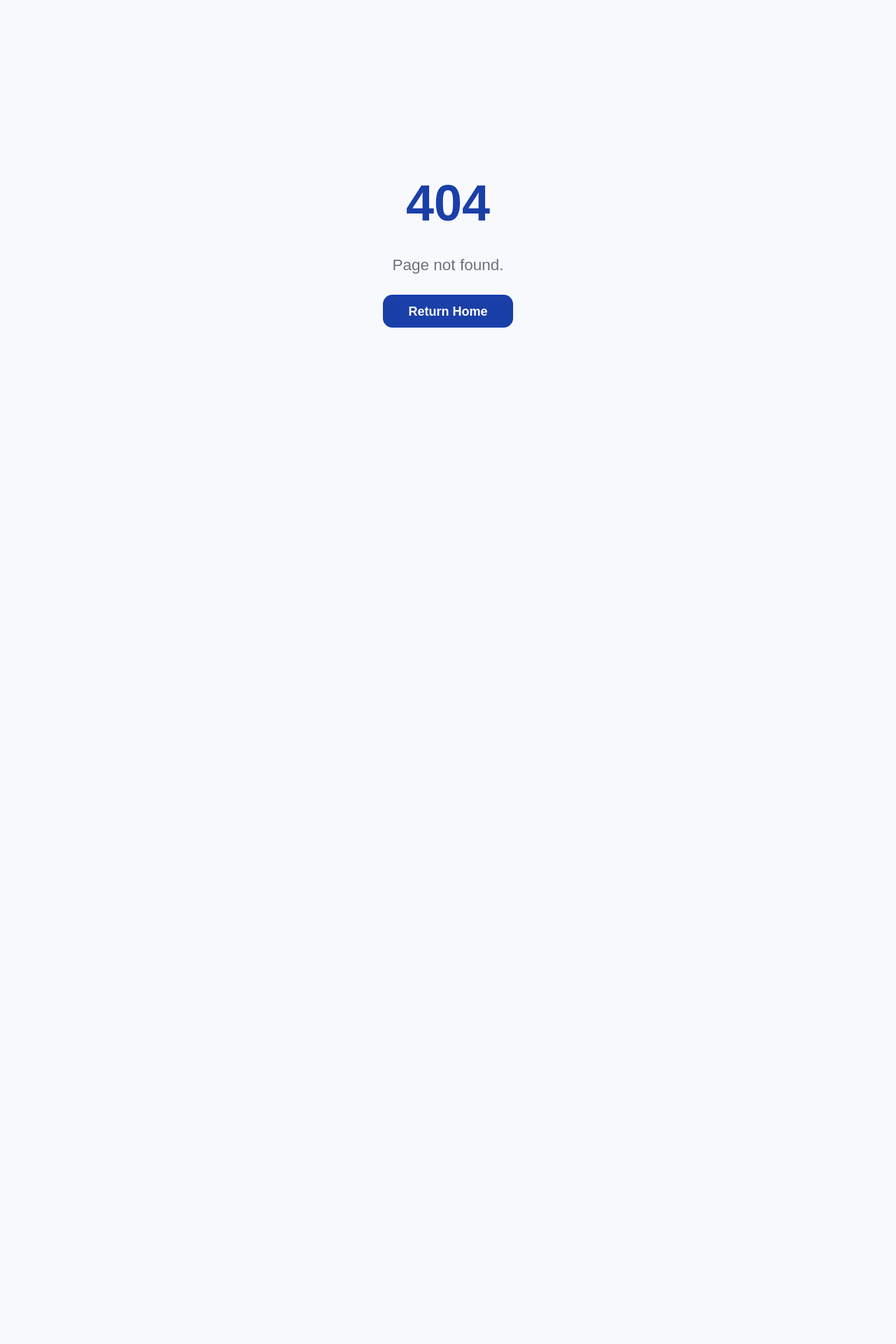
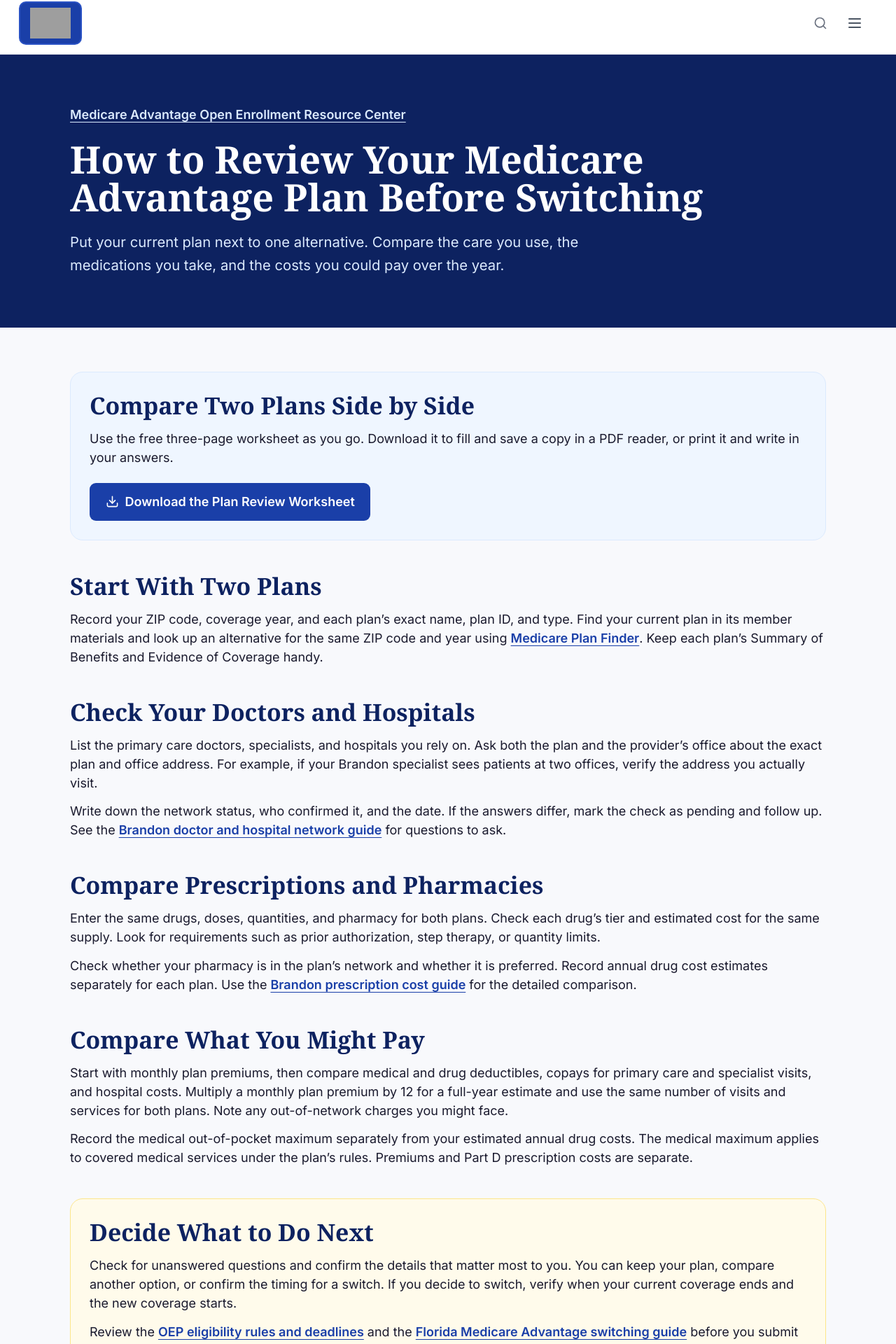
Before and after one commit to stylus1274/medicare-info-pro, a Next.js app: page /medicare-advantage-open-enrollment/plan-review in a window 1280 px wide. Before the commit this address had no page. Shown: the part 53-1973 px from the top of the page at 70% size. Before the commit the page ends 800 px from the top, so only its background shows below. Built offline with nearby package versions, Linux system fonts and the light colour scheme; grey boxes are pictures that could not be loaded.

Commit message:
Add Medicare Advantage plan review and fillable worksheet

```diff
--- a/app/medicare-advantage-open-enrollment/page.tsx
+++ b/app/medicare-advantage-open-enrollment/page.tsx
@@ -35,7 +35,7 @@ const schema = {
 };
 
 const choices = [
-  { title: "Review My Current Plan", text: "Check whether your plan still works for your doctors, prescriptions, and budget.", href: "#review-your-plan", icon: ClipboardList },
+  { title: "Review My Current Plan", text: "Check whether your plan still works for your doctors, prescriptions, and budget.", href: "/medicare-advantage-open-enrollment/plan-review/", icon: ClipboardList },
   { title: "Switch Medicare Advantage Plans", text: "Compare available plans and confirm the new coverage start date before switching.", href: "/switch-medicare-advantage-florida/", icon: CalendarDays },
   { title: "Return to Original Medicare", text: "Check Part D, providers, and Medigap eligibility before leaving your plan.", href: "#return-to-original-medicare", icon: ShieldCheck },
 ];
@@ -97,6 +97,7 @@ export default function Page() {
             <ul className="mt-5 divide-y divide-gray-200 rounded-xl border border-gray-200">
               {checks.map(({ label, detail }) => <li key={label} className="px-5 py-4"><strong>{label}.</strong> {detail}</li>)}
             </ul>
+            <a href="/downloads/medicare-advantage-plan-review-worksheet.pdf" download className={textLink + " mt-5 inline-block"}>Download the Fillable Plan Review Worksheet</a>
             <p className="mt-5 text-gray-700">For example, if you see a specialist in Brandon, confirm that the specialist participates at the office you visit. Start with the <Link className={textLink} href="/check-medicare-doctor-hospital-networks-brandon-fl/">Brandon doctor and hospital network checklist</Link> and the <Link className={textLink} href="/compare-medicare-prescription-costs-brandon/">Brandon prescription cost comparison</Link>.</p>
           </section>
 
--- /dev/null
+++ b/app/medicare-advantage-open-enrollment/plan-review/page.tsx
@@ -0,0 +1,99 @@
+import type { Metadata } from "next";
+import Link from "next/link";
+import { Download } from "lucide-react";
+import Header from "@/components/Header";
+import Footer from "@/components/Footer";
+
+const hub = "/medicare-advantage-open-enrollment/";
+const url = "https://medicareinfopro.com" + hub + "plan-review/";
+const title = "Medicare Advantage Plan Review Checklist | Medicare Information Project";
+const description = "Compare two Medicare Advantage plans side by side. Check doctors, hospitals, prescriptions, pharmacies, and costs before switching.";
+const worksheet = "/downloads/medicare-advantage-plan-review-worksheet.pdf";
+const link = "font-semibold text-[#1a3fa8] underline underline-offset-4";
+const heading = "font-serif text-2xl font-bold text-[#0d2260] sm:text-3xl";
+
+export const metadata: Metadata = {
+  title,
+  description,
+  alternates: { canonical: url },
+  openGraph: { title, description, url, type: "website" },
+};
+
+const schema = {
+  "@context": "https://schema.org",
+  "@type": "WebPage",
+  "@id": url + "#webpage",
+  url,
+  name: title,
+  description,
+  dateModified: "2026-11-13",
+  isPartOf: { "@id": "https://medicareinfopro.com/#website" },
+  publisher: { "@id": "https://medicareinfopro.com/#organization" },
+};
+
+function WorksheetLink() {
+  return (
+    <a href={worksheet} download className="inline-flex w-fit items-center gap-2 rounded-lg bg-[#1a3fa8] px-5 py-3 font-semibold text-white hover:bg-[#0d2260]">
+      <Download size={19} aria-hidden="true" /> Download the Plan Review Worksheet
+    </a>
+  );
+}
+
+export default function Page() {
+  return (
+    <>
+      <script type="application/ld+json" dangerouslySetInnerHTML={{ __html: JSON.stringify(schema) }} />
+      <Header />
+      <main>
+        <section className="bg-[#0d2260] text-white">
+          <div className="mx-auto max-w-5xl px-5 py-12 sm:px-8 md:py-16">
+            <Link href={hub} className="font-semibold text-blue-100 underline underline-offset-4">Medicare Advantage Open Enrollment Resource Center</Link>
+            <h1 className="mt-5 max-w-4xl font-serif text-4xl font-bold leading-tight md:text-5xl">How to Review Your Medicare Advantage Plan Before Switching</h1>
+            <p className="mt-5 max-w-2xl text-lg leading-relaxed text-blue-100">Put your current plan next to one alternative. Compare the care you use, the medications you take, and the costs you could pay over the year.</p>
+          </div>
+        </section>
+
+        <div className="mx-auto max-w-5xl space-y-10 px-5 py-10 sm:px-8 md:py-14">
+          <aside className="rounded-2xl border border-blue-100 bg-blue-50 p-6" aria-labelledby="worksheet">
+            <h2 id="worksheet" className={heading}>Compare Two Plans Side by Side</h2>
+            <p className="mb-5 mt-3">Use the free three-page worksheet as you go. Download it to fill and save a copy in a PDF reader, or print it and write in your answers.</p>
+            <WorksheetLink />
+          </aside>
+
+          <section>
+            <h2 className={heading}>Start With Two Plans</h2>
+            <p className="mt-3">Record your ZIP code, coverage year, and each plan’s exact name, plan ID, and type. Find your current plan in its member materials and look up an alternative for the same ZIP code and year using <a className={link} href="https://www.medicare.gov/plan-compare/">Medicare Plan Finder</a>. Keep each plan’s Summary of Benefits and Evidence of Coverage handy.</p>
+          </section>
+
+          <section>
+            <h2 className={heading}>Check Your Doctors and Hospitals</h2>
+            <p className="mt-3">List the primary care doctors, specialists, and hospitals you rely on. Ask both the plan and the provider’s office about the exact plan and office address. For example, if your Brandon specialist sees patients at two offices, verify the address you actually visit.</p>
+            <p className="mt-3">Write down the network status, who confirmed it, and the date. If the answers differ, mark the check as pending and follow up. See the <Link className={link} href="/check-medicare-doctor-hospital-networks-brandon-fl/">Brandon doctor and hospital network guide</Link> for questions to ask.</p>
+          </section>
+
+          <section>
+            <h2 className={heading}>Compare Prescriptions and Pharmacies</h2>
+            <p className="mt-3">Enter the same drugs, doses, quantities, and pharmacy for both plans. Check each drug’s tier and estimated cost for the same supply. Look for requirements such as prior authorization, step therapy, or quantity limits.</p>
+            <p className="mt-3">Check whether your pharmacy is in the plan’s network and whether it is preferred. Record annual drug cost estimates separately for each plan. Use the <Link className={link} href="/compare-medicare-prescription-costs-brandon/">Brandon prescription cost guide</Link> for the detailed comparison.</p>
+          </section>
+
+          <section>
+            <h2 className={heading}>Compare What You Might Pay</h2>
+            <p className="mt-3">Start with monthly plan premiums, then compare medical and drug deductibles, copays for primary care and specialist visits, and hospital costs. Multiply a monthly plan premium by 12 for a full-year estimate and use the same number of visits and services for both plans. Note any out-of-network charges you might face.</p>
+            <p className="mt-3">Record the medical out-of-pocket maximum separately from your estimated annual drug costs. The medical maximum applies to covered medical services under the plan’s rules. Premiums and Part D prescription costs are separate.</p>
+          </section>
+
+          <section className="rounded-2xl border border-amber-200 bg-amber-50 p-6">
+            <h2 className={heading}>Decide What to Do Next</h2>
+            <p className="mt-3">Check for unanswered questions and confirm the details that matter most to you. You can keep your plan, compare another option, or confirm the timing for a switch. If you decide to switch, verify when your current coverage ends and the new coverage starts.</p>
+            <p className="mt-3">Review the <Link className={link} href={hub}>OEP eligibility rules and deadlines</Link> and the <Link className={link} href="/switch-medicare-advantage-florida/">Florida Medicare Advantage switching guide</Link> before you submit a change.</p>
+          </section>
+
+          <WorksheetLink />
+          <p className="text-sm text-gray-600">Reviewed November 13, 2026. See <a className={link} href="https://www.medicare.gov/basics/get-started-with-medicare/get-more-coverage/joining-a-plan">Medicare.gov guidance on choosing and joining a plan</a>.</p>
+        </div>
+      </main>
+      <Footer />
+    </>
+  );
+}
--- a/app/pages-sitemap.ts
+++ b/app/pages-sitemap.ts
@@ -31,6 +31,7 @@ const CORE_PAGES = [
   "/enrollment-calculator",
   "/enrollment-timeline",
   "/medicare-advantage-open-enrollment",
+  "/medicare-advantage-open-enrollment/plan-review",
   "/cost-estimator",
   "/costs-at-a-glance",
   "/maximize-benefits",
--- a/app/pages-sitemap.xml/route.ts
+++ b/app/pages-sitemap.xml/route.ts
@@ -38,6 +38,7 @@ const CORE_PAGES: { path: string; priority: number }[] = [
   { path: "/enrollment-calculator", priority: 0.7 },
   { path: "/enrollment-timeline", priority: 0.7 },
   { path: "/medicare-advantage-open-enrollment", priority: 0.8 },
+  { path: "/medicare-advantage-open-enrollment/plan-review", priority: 0.8 },
   { path: "/cost-estimator", priority: 0.7 },
   { path: "/costs-at-a-glance", priority: 0.7 },
   { path: "/maximize-benefits", priority: 0.7 },
--- a/lib/sitemap-lastmod.ts
+++ b/lib/sitemap-lastmod.ts
@@ -1,6 +1,7 @@
 // Use documented editorial dates. Omit unknown dates and the shared legacy migration date.
 const editorialDates: Readonly<Record<string, string>> = {
   "/medicare-advantage-open-enrollment": "2026-11-13",
+  "/medicare-advantage-open-enrollment/plan-review": "2026-11-13",
   "/2026-medicare-advantage-changes": "2026-06-05",
   "/after-enrolling-medicare-plan-brandon": "2026-10-19",
   "/annual-enrollment-period-guide": "2026-08-16",
```
Also changed, not shown: 1 other file (tests, documents, lock files or other folders).
